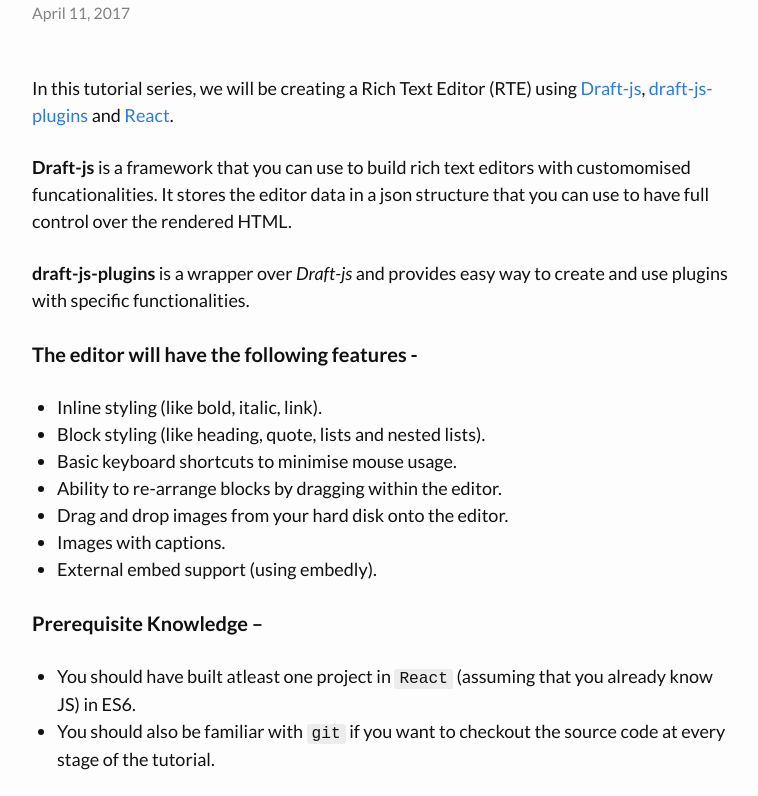
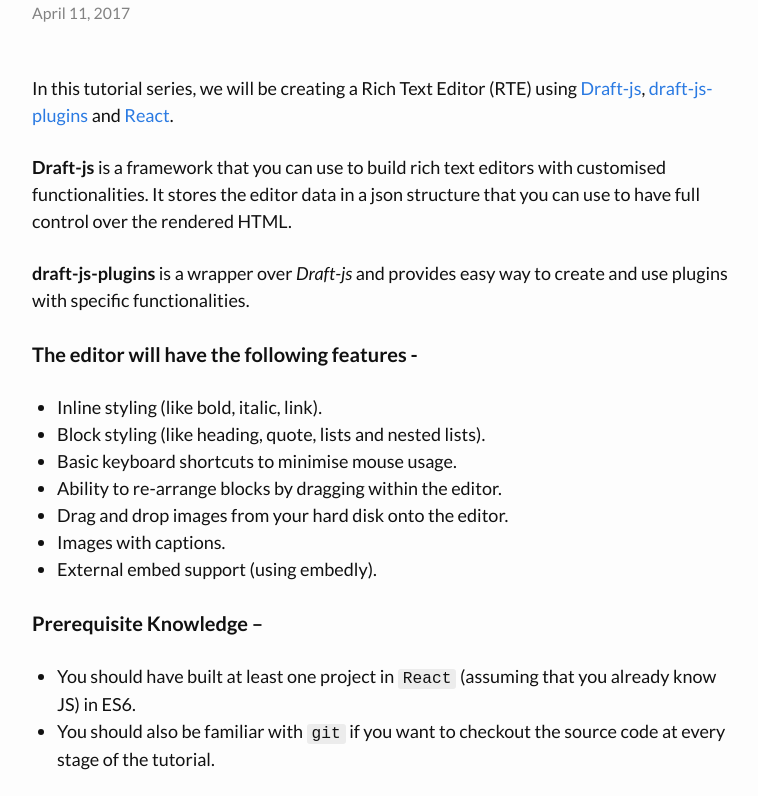
Before and after one commit to brijeshb42/brijeshb42.github.io, a Jekyll site: the page built from _posts/2017-04-11-creating-rte-barebones-editor.md, in a window 1280 px wide and 900 px high, scrolled down 604 px, cut to the strip 104-900 px from the top of the window. Shown: the whole strip, without its empty margins (258-1016 px from the left). Built offline with Jekyll 4.4.1, drawn with Linux system fonts in a browser that asks for light colours; comment, search, counter and statistics services are not loaded.

Commit message:
Spellcheck

```diff
--- a/_posts/2017-04-11-creating-rte-barebones-editor.md
+++ b/_posts/2017-04-11-creating-rte-barebones-editor.md
@@ -8,7 +8,7 @@
 
 In this tutorial series, we will be creating a Rich Text Editor (RTE) using [Draft-js](https://draftjs.org/), [draft-js-plugins](https://www.draft-js-plugins.com) and [React](https://facebook.github.io/react/).
 
-**Draft-js** is a framework that you can use to build rich text editors with customomised funcationalities. It stores the editor data in a json structure that you can use to have full control over the rendered HTML.
+**Draft-js** is a framework that you can use to build rich text editors with customised functionalities. It stores the editor data in a json structure that you can use to have full control over the rendered HTML.
 
 **draft-js-plugins** is a wrapper over *Draft-js* and provides easy way to create and use plugins with specific functionalities.
 
@@ -24,7 +24,7 @@
 
 #### Prerequisite Knowledge –
 
-* You should have built atleast one project in `React` (assuming that you already know JS) in ES6.
+* You should have built at least one project in `React` (assuming that you already know JS) in ES6.
 * You should also be familiar with `git` if you want to checkout the source code at every stage of the tutorial.
 
 #### What you need ?
```
Also changed, not shown: _posts/2017-04-12-creating-rte-part-2-text-styling.md (+2 -2 lines).
